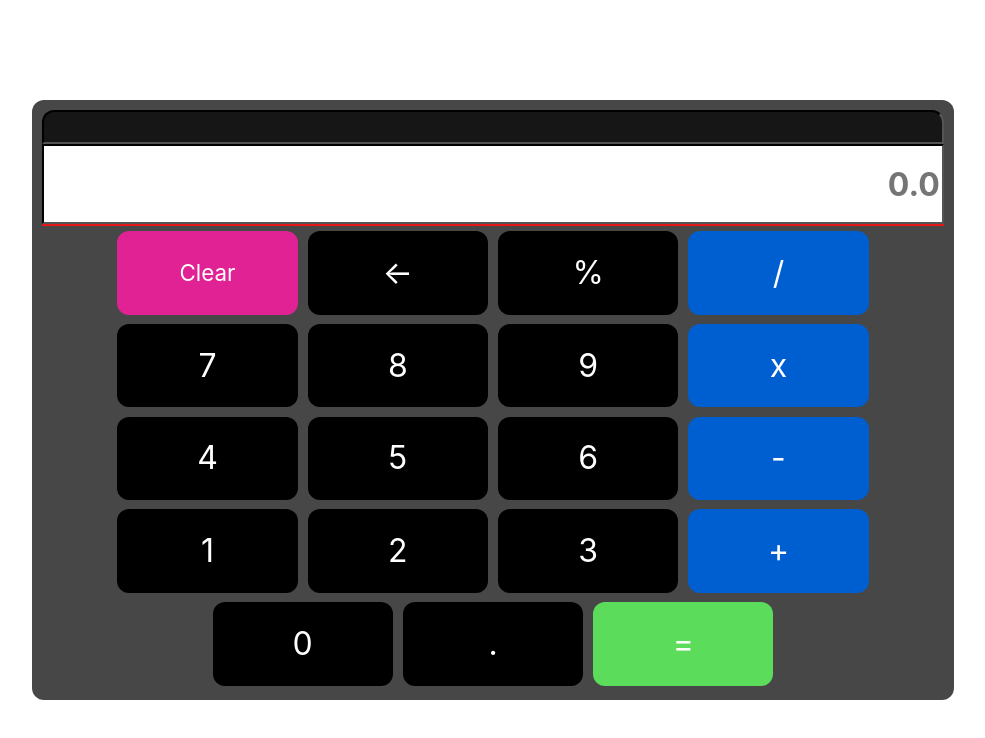
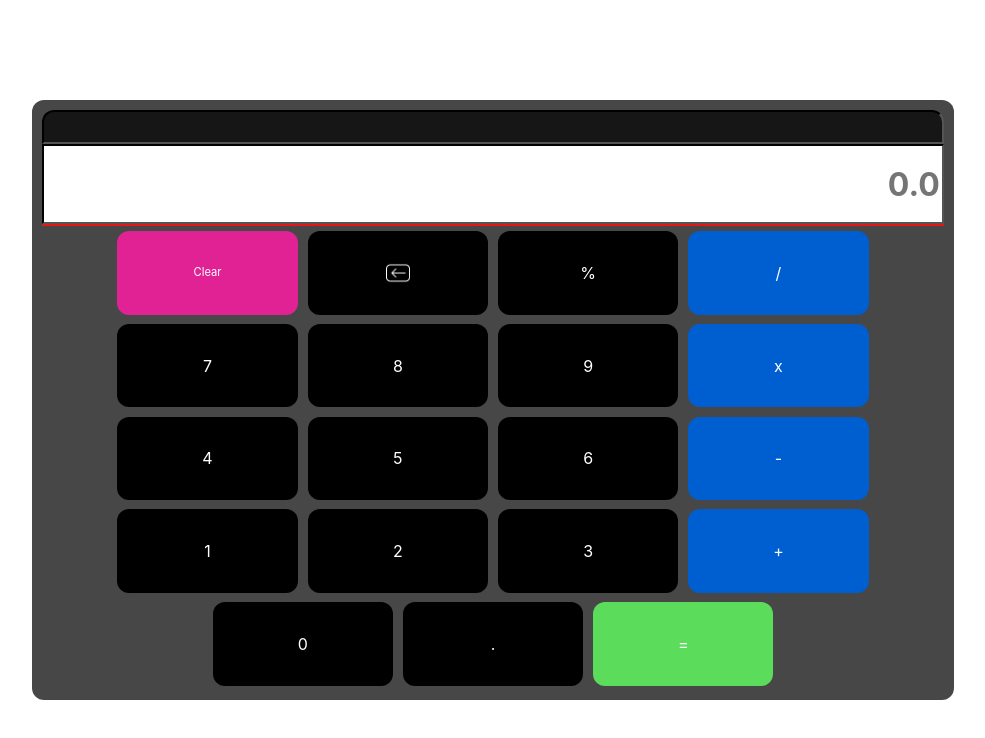
Before and after one commit to Dilshan7542/Calculator-js, a plain HTML site: page index.html in a window 1280 px wide. Shown: the whole page, without its empty margins (147-1132 px from the left). Drawn offline with nearby package versions, Linux system fonts and the light colour scheme.

Commit message:
add backspase

```diff
--- a/assets/js/cal.js
+++ b/assets/js/cal.js
@@ -80,9 +80,3 @@ function clearNumbers() {
     $("#txtValues").val("");
     value=undefined;
 }
-(function(){
-    var a=document.getElementById("cwos"),b;
-    var c=parseFloat(a.innerText||a.textContent),d=c.toString();
-    if(12>=d.replace(/^-/,"").replace(/\./,"").length)b=d;
-    else if(d=c.toPrecision(12)
-        ,-1!==d.indexOf("e")){var e,f,g,h=null!=(g=null==(e=d.match(/e.*$/))?void 0:null==(f=e[0])?void 0:f.length)?g:0;b=c.toPrecision(12-h-("0"===d[0]?1:0)).replace(/\.?0*e/,"e")}else{var k=d.match(/(^-|\.)/g),l=d.substr(0,12+(k?k.length:0));b=-1!==l.indexOf(".")?l.replace(/\.?0*$/,""):l}a.textContent=b;}).call(this);
--- a/assets/style/style.css
+++ b/assets/style/style.css
@@ -141,8 +141,19 @@ section>div:last-child{
    border: rgb(255, 255, 255) solid 2px;
 
 }
+.btnBackSpace{
+    background-image: url("../img/icons8-backspace-50 (2).png");
+    background-repeat: no-repeat;
+    background-size:1.5em;
+   background-position-x: center;
+    background-position-y: center;
+
+}
 @media all and (min-width: 450px) {
     #btnZro,#btnEqual{
         flex-grow: 0 !important;
     }
+    div{
+        font-size: 1em !important;
+    }
 }
--- a/index.html
+++ b/index.html
@@ -27,7 +27,7 @@
                           <section class="buttonSection">
                               <section>
                                   <div style="background-color: #e02294" id="btnClear"><span style="font-size: 0.7em">Clear</span></div>
-                                  <div class="btnBackSpace"><span><-</span></div>
+                                  <div class="btnBackSpace" ><span></span></div>
                                   <div class="char"><span>%</span></div>
                                   <div class="char"><span>/</span></div>
                               </section>
```
Also changed, not shown: assets/img/icons8-backspace-50 (2).png (added).
